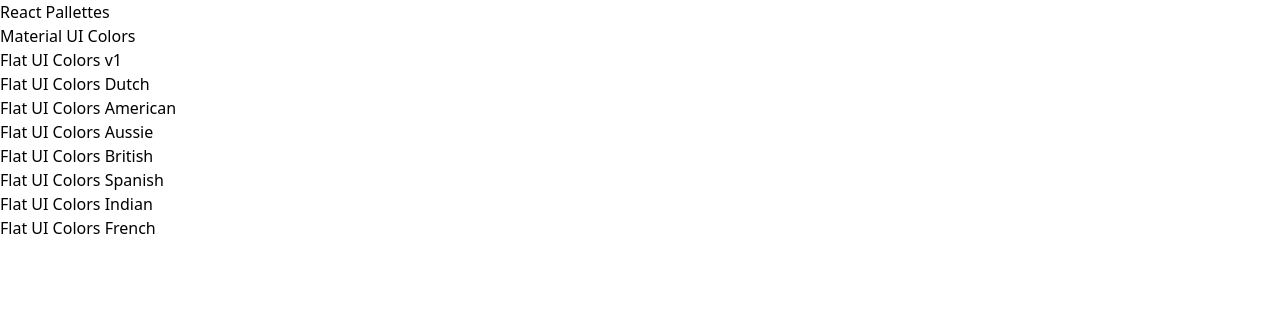
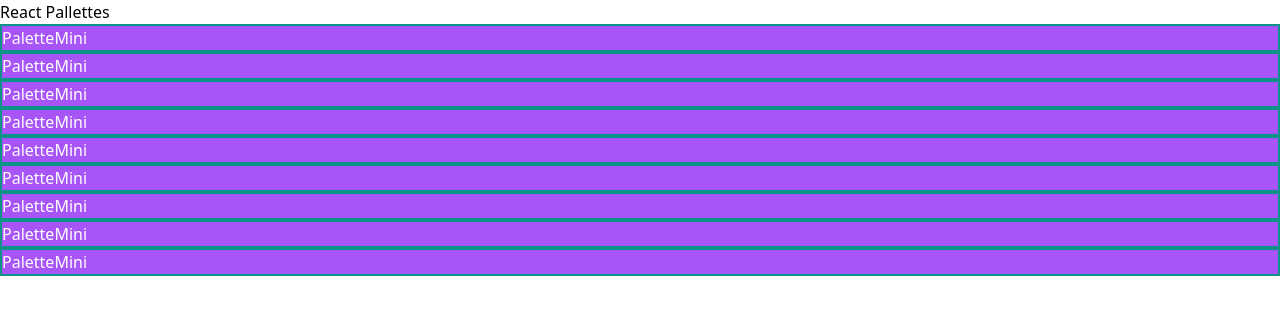
Before and after one commit to arzivre/color-palettes, a React (Vite) app: page / in a window 1280 px wide. Shown: the top 314 px of the page. Built offline with nearby package versions, Linux system fonts and the light colour scheme.

Commit message:
add PaletteMini

```diff
--- a/src/components/PaletteList.tsx
+++ b/src/components/PaletteList.tsx
@@ -1,5 +1,6 @@
 import seedColors from '../seedColors'
 import { Link } from 'react-router-dom'
+import PaletteMini from './PaletteMini'
 
 const PaletteList = () => {
   return (
@@ -8,7 +9,7 @@
       <ol>
         {seedColors.map((palette) => (
           <li key={palette.id}>
-            <Link to={`palette/${palette.id}`}>{palette.paletteName}</Link>
+            <PaletteMini />
           </li>
         ))}
       </ol>
--- /dev/null
+++ b/src/components/PaletteMini.tsx
@@ -0,0 +1,10 @@
+const PaletteMini = () => {
+  return (
+    <div className='border-2 border-solid border-teal-600 bg-purple-500'>
+      <h1 className='text-white'>PaletteMini</h1>
+      <section></section>
+    </div>
+  )
+}
+
+export default PaletteMini
```
